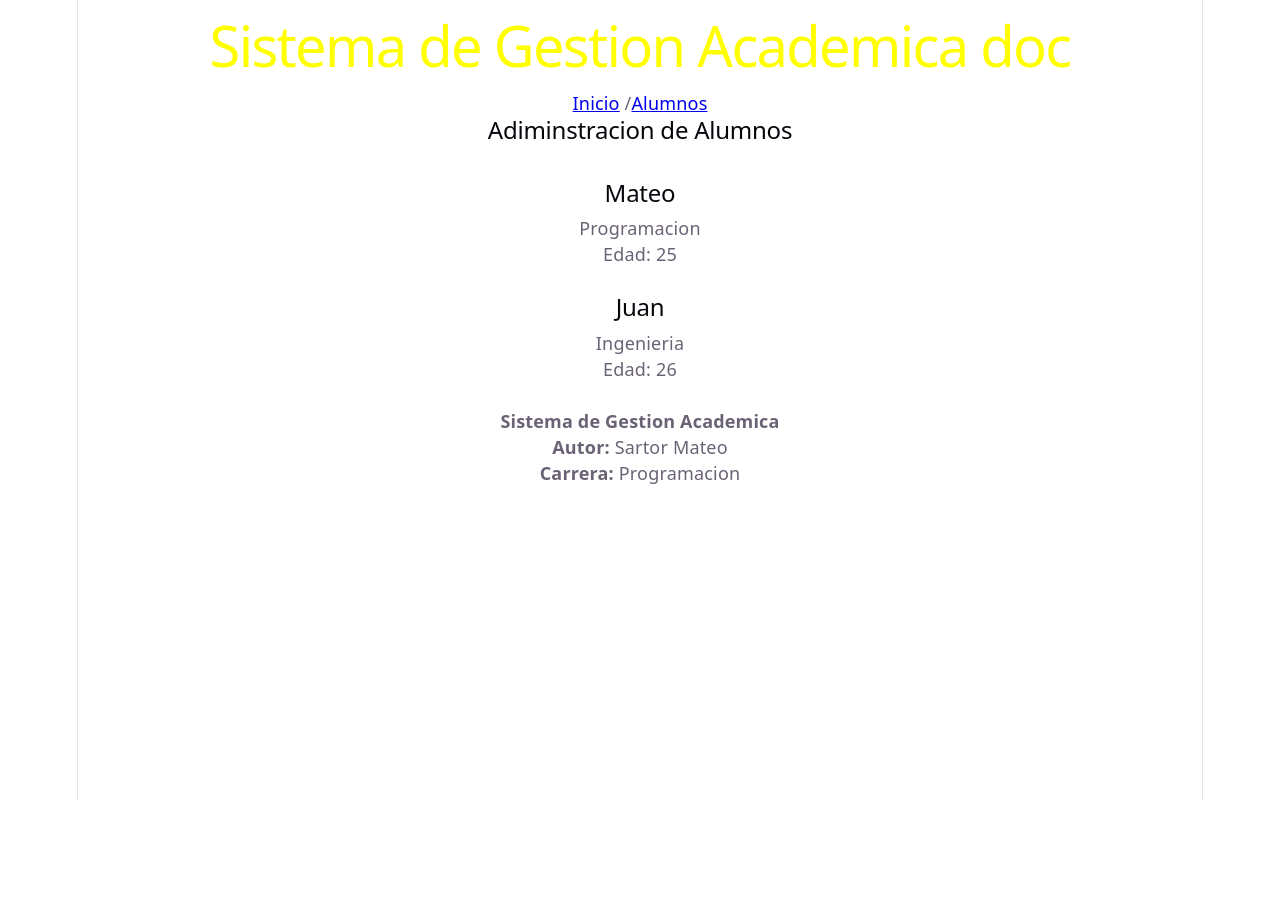
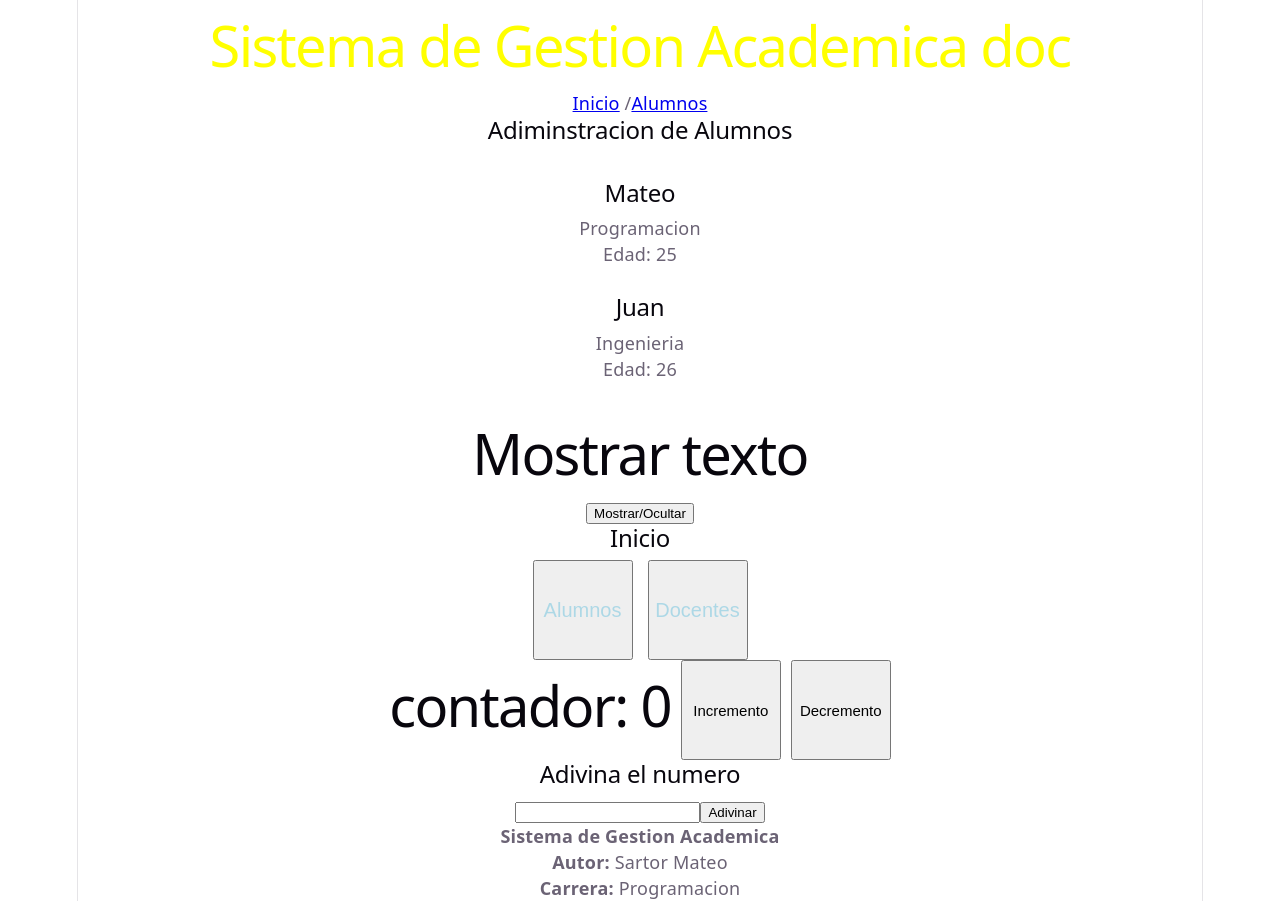
Before and after one commit to Mateo-Sar/SGA, a React (Vite) app in the folder frontend-react/: page / in a window 1280 px wide. Before the commit the page ends 800 px from the top, so only its background shows below. Built offline with nearby package versions, Linux system fonts and the light colour scheme.

Commit message:
Clase 28: Hooks de estado

```diff
--- a/frontend-react/src/App.jsx
+++ b/frontend-react/src/App.jsx
@@ -2,6 +2,10 @@ import Titulo from "./components/Titulo";
 import {Navbar} from "./components/Navbar";// ejemplo de exportacion nombrada_ mirar archivos
 import Pie from "./components/Footer" // este tipo permite cambiar de nombre en la importacion
 import TarjetaAlumno from "./components/TarjetaAlumno";
+import Incremento from "./components/Ejemplos/Incremento";
+import Mostrar from "./components/Ejemplos/Mostrar";
+import CambiarTitulo from "./components/Ejemplos/CambiarTitulo";
+import AdivinarNumero from "./components/Ejemplos/AdivinarNumero";
 function App(){
 
   return(
@@ -11,6 +15,10 @@ function App(){
     <h2>Adiminstracion de Alumnos</h2><br />
     <TarjetaAlumno nombre="Mateo" carrera="Programacion" edad="25"/><br />
     <TarjetaAlumno nombre="Juan" carrera="Ingenieria" edad="26"/><br />
+    <Mostrar></Mostrar>
+    <CambiarTitulo/>
+    <Incremento/>
+    <AdivinarNumero></AdivinarNumero>
     <Pie/>
 
     </>
--- /dev/null
+++ b/frontend-react/src/components/Ejemplos/AdivinarNumero.jsx
@@ -0,0 +1,38 @@
+import { useState } from "react";
+
+function AdivinarNumero(){
+    const [Seleccion,setSeleccion] = useState("")
+    const [Resultado,setResultado] = useState("")
+
+    function sortear(){
+    const ganador = Number(Math.floor(Math.random*10 + 1))
+    const elegido = Number(Seleccion)
+
+    if(Seleccion ===""){
+        setResultado("ingresa un numero")
+        return
+    }
+    if(elegido < 1 || elegido > 10){
+        setResultado("Ingresa un numero entre 1 y 10");
+        return
+    }
+
+    if(elegido === ganador){
+        setResultado(`Ganaste.Salio ${Number(ganador)} y elegiste ${elegido}`)
+    } else {
+        setResultado(`Perdiste.Salio ${Number(ganador)} y elegiste ${elegido}`)
+    }
+    }
+    return(
+        <div>
+            <h2>Adivina el numero</h2>
+            <input type="number" value = {Seleccion} onChange={(e) => {setSeleccion(e.target.value)}} />
+            <button onClick={sortear}>Adivinar</button>
+            <p>{Resultado}</p>
+        </div>
+    )
+
+}
+
+
+export default AdivinarNumero;
--- /dev/null
+++ b/frontend-react/src/components/Ejemplos/CambiarTitulo.jsx
@@ -0,0 +1,18 @@
+import { useState } from "react";
+
+function CambiarTitulo(){
+    const [Titulo,setTitulo] = useState("Inicio")
+
+    return(
+        <div>
+            <h2>{Titulo}</h2>
+            <div style={{display:"flex",gap:"15px",justifyContent:"center"}}>
+                <button onClick={()=> setTitulo("Alumnos")} style={{width : "100px",height:"100px",fontSize:"20px",color:"lightblue",padding:"5px"}}>Alumnos</button>
+                <button onClick={()=> setTitulo("Docentes")} style={{width : "100px",height:"100px", fontSize:"20px",color:"lightblue",padding:"5px"}}>Docentes</button>
+
+            </div>
+        </div>
+    )
+}
+
+export default CambiarTitulo;
--- /dev/null
+++ b/frontend-react/src/components/Ejemplos/Incremento.jsx
@@ -0,0 +1,25 @@
+import { useState } from "react";
+function Incremento(){
+   // let contador = 0;
+   const [Contador,setContador] = useState(0)
+    function incremento(){
+        setContador(Contador + 1)
+       // console.log(contador);
+    }
+
+    function decremento(){
+        if (Contador > 0)
+        setContador(Contador - 1)
+    }
+
+    return(
+        <div style={{display: "flex",justifyContent: "center",gap:"10px"}}>
+            <h1>contador: {Contador}</h1>
+            <button onClick={incremento} style={{width:"100px",height:"100px",fontSize:"15px"}}>Incremento</button>
+            <button onClick={decremento} style={{width:"100px",height:"100px",fontSize:"15px"}}>Decremento</button>
+
+        </div>
+    )
+}
+
+export default Incremento
--- /dev/null
+++ b/frontend-react/src/components/Ejemplos/Mostrar.jsx
@@ -0,0 +1,16 @@
+import { useState } from "react";
+
+function Mostrar(){
+    const [Mostrar,setMostrar] = useState(false)
+
+    return(
+        <div>
+            <h1>Mostrar texto</h1>
+
+            <button onClick={()=> setMostrar(!Mostrar)}>Mostrar/Ocultar</button>
+            {Mostrar && <p>Iformacion visible</p>}
+        </div>
+    )
+}
+
+export default Mostrar;
```
